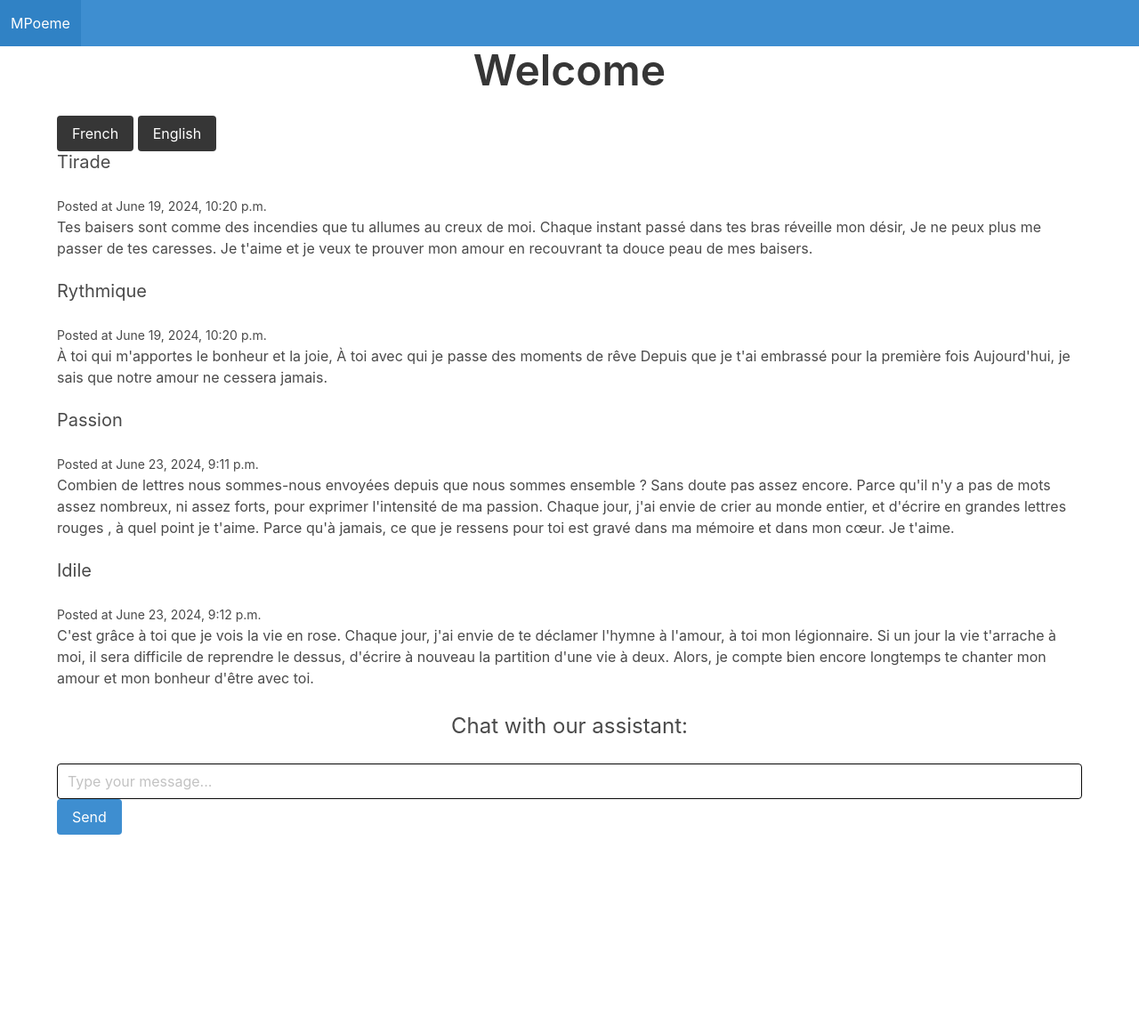
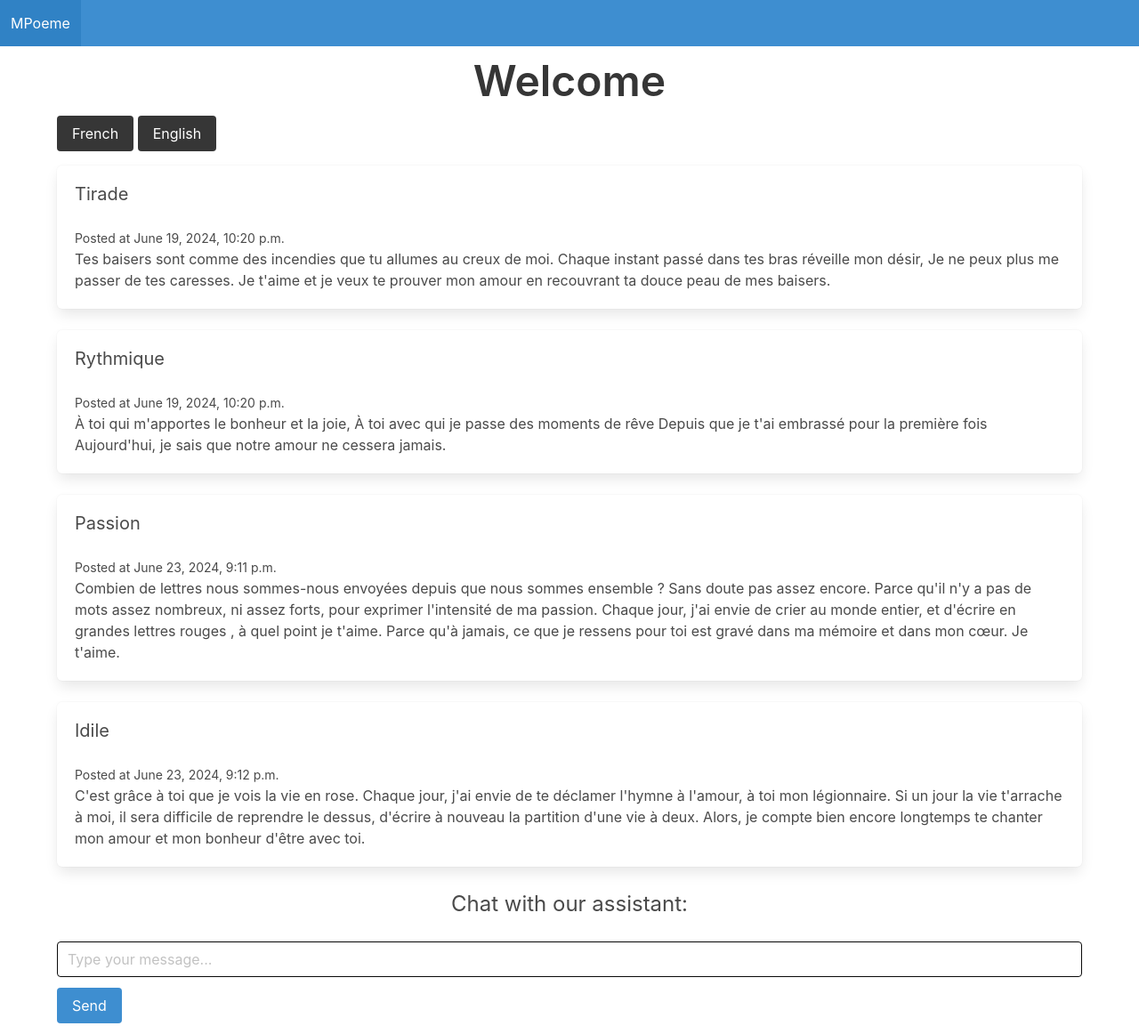
Before and after one commit to DIAlassane/multilang_site, a Django app: page /en/ in a window 1280 px wide. Shown: the whole page at 89% size. Before the commit the page ends 938 px from the top, so only its background shows below. Run offline with Django 5.2, Linux system fonts and the light colour scheme; data comes from the database, SQL or seed files in the repository.

```diff
--- a/diotsiaci/main/blog/templates/blog/ExtendedFront.html
+++ b/diotsiaci/main/blog/templates/blog/ExtendedFront.html
@@ -1,10 +1,10 @@
 {% extends 'blog/base.html' %} {% load i18n %} {% block content %}
-<h1 class="title is-1 has-text-centered">{% trans "Welcome" %}</h1>
+<h1 class="title is-1 has-text-centered mt-3 mb-3">{% trans "Welcome" %}</h1>
 <a href="/fr/" role="button" class="button is-dark">{% trans "French" %}</a>
 <a href="/en/" role="button" class="button is-dark">{% trans "English" %}</a>
 
 {% for post in posts %}
-<div class="post block">
+<div class="post block mt-4 box">
   <h2 class="subtitle">{{ post.title }}</h2>
   <small>{% trans "Posted at" %} {{ post.publication_date }}</small>
   <p>{{ post.content }}</p>
@@ -20,12 +20,17 @@
   <form method="post" action="{% url 'ExtendedFront' %}">
     {% csrf_token %} <input type="text" name="user_input" class="input is-black"
     id="user_input" placeholder="{% trans "Type your message..." %}" />
-    <button type="submit" class="buttons button is-centered is-info">
+    <button
+      type="submit"
+      class="buttons button is-info is-justify-content-center mt-3 mb-3"
+    >
       {% trans "Send" %}
     </button>
   </form>
   {% if response %}
-  <div id="chat-log">{{ response }}</div>
+  <div id="chat-log" class="mt-4 mb-4 box is-black has-text-grey">
+    assistant : {{ response }}
+  </div>
   {% endif %}
 </div>
 
--- a/diotsiaci/main/blog/views.py
+++ b/diotsiaci/main/blog/views.py
@@ -4,7 +4,7 @@ from django.views.decorators.csrf import csrf_exempt
 from .models import Post, Document
 import openai
 
-api_key = 'sk-proj-RVdItmDxN14DhXGVOgifT3BlbkFJ8CxeucIFBYTABhRm9lee'
+api_key = 'sk-proj-TthpmGB9V2JyshHARmH4T3BlbkFJpndemZAZM0ALVDcO4ErS'
 
 def switch_to_french(request):
     activate('fr')
@@ -22,18 +22,21 @@ def ExtendedFront(request):
     if request.method == 'POST':
         openai.api_key = api_key
         user_input = request.POST.get('user_input')
-        prompt = user_input
 
-        response = openai.Completion.create(
-            engine="gpt-3.5-turbo-instruct",
-            prompt=prompt,
+        response = openai.ChatCompletion.create(
+            model="gpt-3.5-turbo",
+            messages=[
+                {"role": "system", "content": "You are a master poet. Craft beautiful, emotive, and lyrical poems on any topic."},
+                {"role": "user", "content": user_input}
+            ],
             max_tokens=150,
             temperature=0.5
         )
 
-        response_text = response['choices'][0]['text'].strip()
+        response_text = response['choices'][0]['message']['content'].strip()
 
     return render(request, 'blog/ExtendedFront.html', {'posts': posts, 'response': response_text})
+
 def search_documents(query):
     documents = Document.objects.all()
     results = []
```
